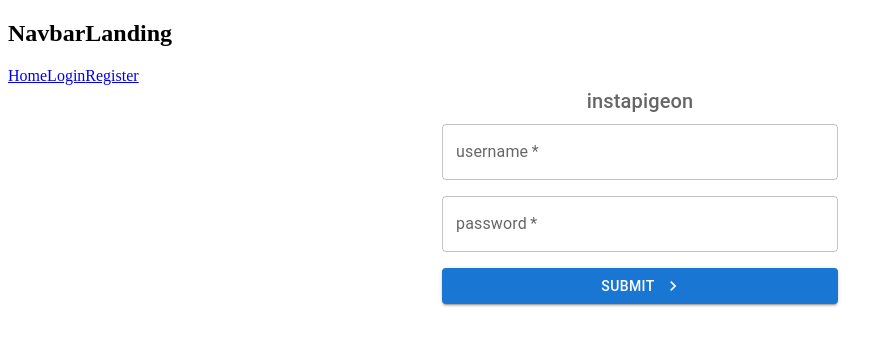
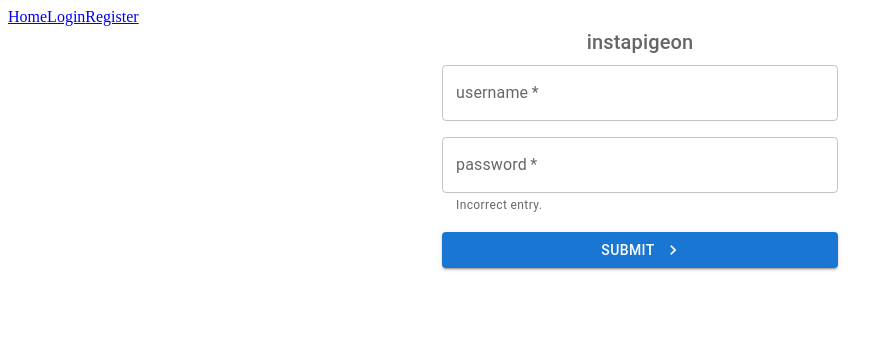
Before and after one commit to maxime-vds/InstaPigeon, a React (Vite) app in the folder Front/: page /login in a window 1280 px wide. Shown: the top 346 px of the page, without its empty margins (0-894 px from the left). Built offline with nearby package versions, Linux system fonts and the light colour scheme; a web font is replaced by a local one.

Commit message:
delete comments

```diff
--- a/Front/index.html
+++ b/Front/index.html
@@ -4,7 +4,7 @@
     <meta charset="UTF-8" />
     <link rel="icon" type="image/svg+xml" href="/vite.svg" />
     <meta name="viewport" content="width=device-width, initial-scale=1.0" />
-    <title>Vite + React + TS</title>
+    <title>InstaPigeon</title>
   </head>
   <body>
     <div id="root"></div>
--- a/Front/src/App.tsx
+++ b/Front/src/App.tsx
@@ -1,5 +1,5 @@
 import { createRoutesFromElements, Route, createBrowserRouter, RouterProvider } from "react-router-dom"
-import RootLayout from "./layout/RootLayout"
+import RootLayout from "./components/Navbar"
 import Register from "./components/Register"
 import Login from "./components/Login"
 import Landing from "./components/Landing"
@@ -20,13 +20,25 @@ const router = createBrowserRouter(
 
         // Landing < register, login
         // how to change from landing page to register page/login
+        // based on userAutentication
 
-        <Route path="/" element={<RootLayout/>}>
-
+        <Route  element={<RootLayout/>}>
             <Route index element={<Landing/>}/>
             <Route path="/Register" element={<Register/>}/>
             <Route path="/login" element={<Login/>}/>
         </Route>
+
+
+            // once user is Authenticated, we can pass to this tree ?
+
+
+         //<Route element={<HomeLayout/>}>
+         //<Route index element={<Home>}
+         //
+         // <Route>
+
+
+
     ))
 
 
--- a/Front/src/components/Login.tsx
+++ b/Front/src/components/Login.tsx
@@ -72,7 +72,7 @@ const handleSubmit = (e:any) => {
       variant='outlined'
       required
       error={passwordErr}
-      // helperText="Incorrect entry."
+      helperText="Incorrect entry."
     />
 
     <Button
--- /dev/null
+++ b/Front/src/components/Navbar.tsx
@@ -0,0 +1,35 @@
+import { NavLink, Outlet} from "react-router-dom"
+import {useEffect, useState} from "react"
+
+export default function RootLayout() {
+
+
+        useEffect(() => {
+            console.log(window.location.href)
+        },[])
+
+
+    const Paths = ["/", "Login", "Register"]
+
+
+
+
+    return(
+
+        <div className="Navbar">
+                <header>
+
+                    <nav>
+                        <NavLink to={Paths[0]}>Home</NavLink>
+                        <NavLink to={Paths[1]}>Login</NavLink>
+                        <NavLink to={Paths[2]}>Register</NavLink>
+                    </nav>
+
+            </header>
+            <main>
+
+                <Outlet/>
+            </main>
+        </div>
+    )
+}
--- a/Front/src/layout/RootLayout.tsx
+++ /dev/null
@@ -1,81 +0,0 @@
-import { NavLink, Outlet} from "react-router-dom"
-import {useEffect, useState} from "react"
-
-export default function RootLayout() {
-
-
-    // useEffect(() => {
-    //     window.location.href == 'http://localhost:5173/Register' ?
-    //     console.log('yes'): console.log('no')
-    //     },[window.location])
-
-
-
-    // should run this when Outlet component changes
-        useEffect(() => {
-            console.log(window.location.href)
-        },[])
-
-    const[toggleNavbar, setToggleNavbar] = useState<boolean>(false)
-
-    const Paths = ["/", "Login", "Register"]
-
-
-
-    // function if (Paths;; !== "/"){this}else{that}
-
-    //  getting closer but it's the same problem with an array
-
-
-    return(
-        <div className="root-layout">
-                <header>
-
-                     {/* put navbar here for now, Can always put it in seperate component if I want later
-                    problem is that I need to select the navbar based on the path and the changes via
-                    the navlink which makes the Outlet tag 'reference' the other component
-
-                    [login, register] / Landing or index '/' */}
-
-                        {/* to='login' || 'register' ? navbar1 : navbar2
-                            so  ow do I acces the path ?
-
-
-                            map navlink button with an onchange function? then create state based on that ?
-                        */}
-
-
-
-
-                    <nav>
-
-                            {/* this 'works' but the it only removes the h2 tag on refresh!
-                            so I probably can't use window.location.href directly
-                            what I can do is create a state that listens to the path
-
-                            I think you might have to because React is complaining
-                            */}
-                        {window.location.href == 'http://localhost:5173/Register' ?
-                            console.log('yes'): <h2>NavbarLanding</h2>}
-
-
-
-
-                        <NavLink to={Paths[0]}>Home</NavLink>
-                        <NavLink to={Paths[1]}>Login</NavLink>
-                        <NavLink to={Paths[2]}>Register</NavLink>
-                    </nav>
-
-
-
-
-
-
-            </header>
-            <main>
-
-                <Outlet/>
-            </main>
-        </div>
-    )
-}
```
